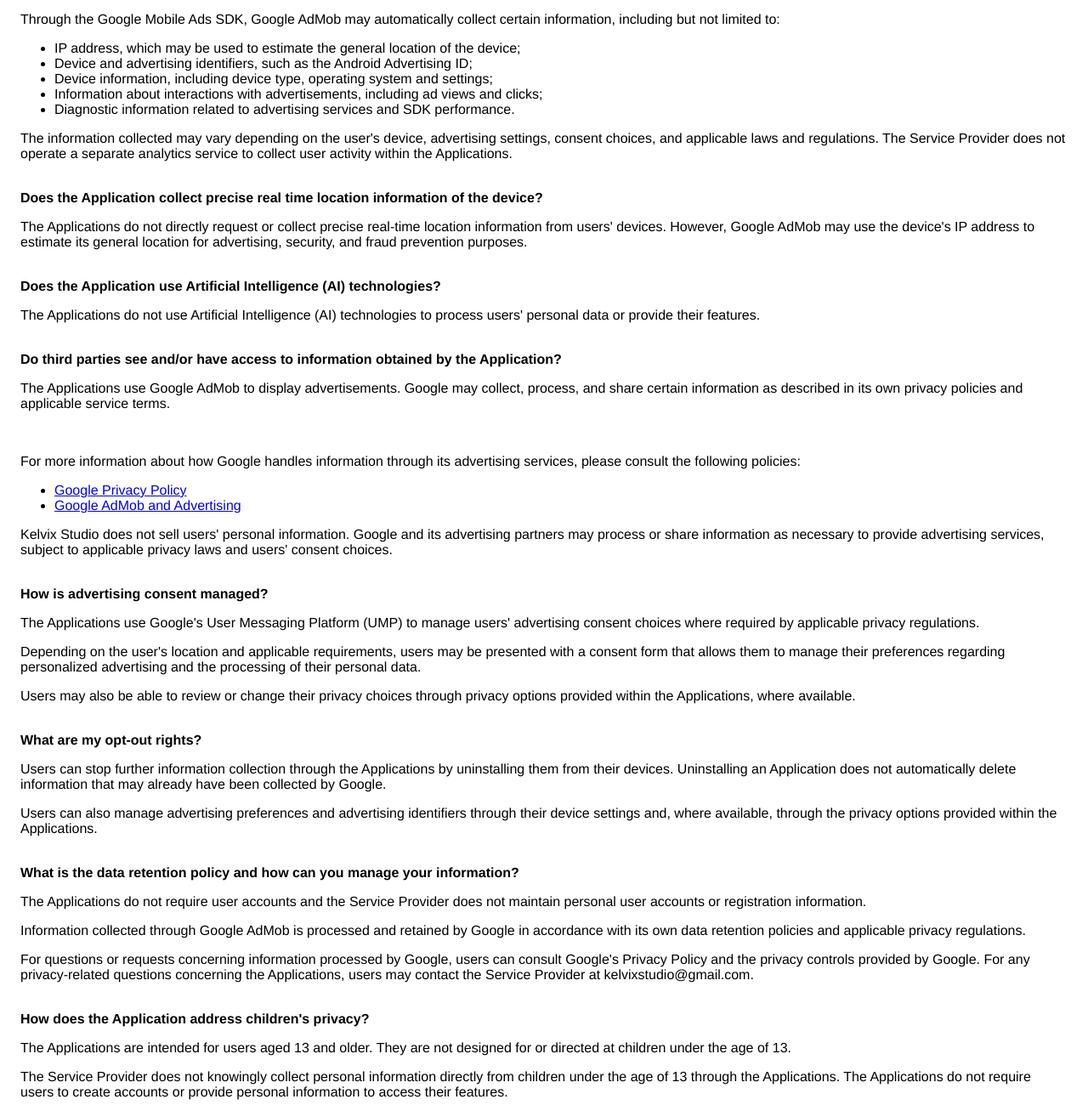
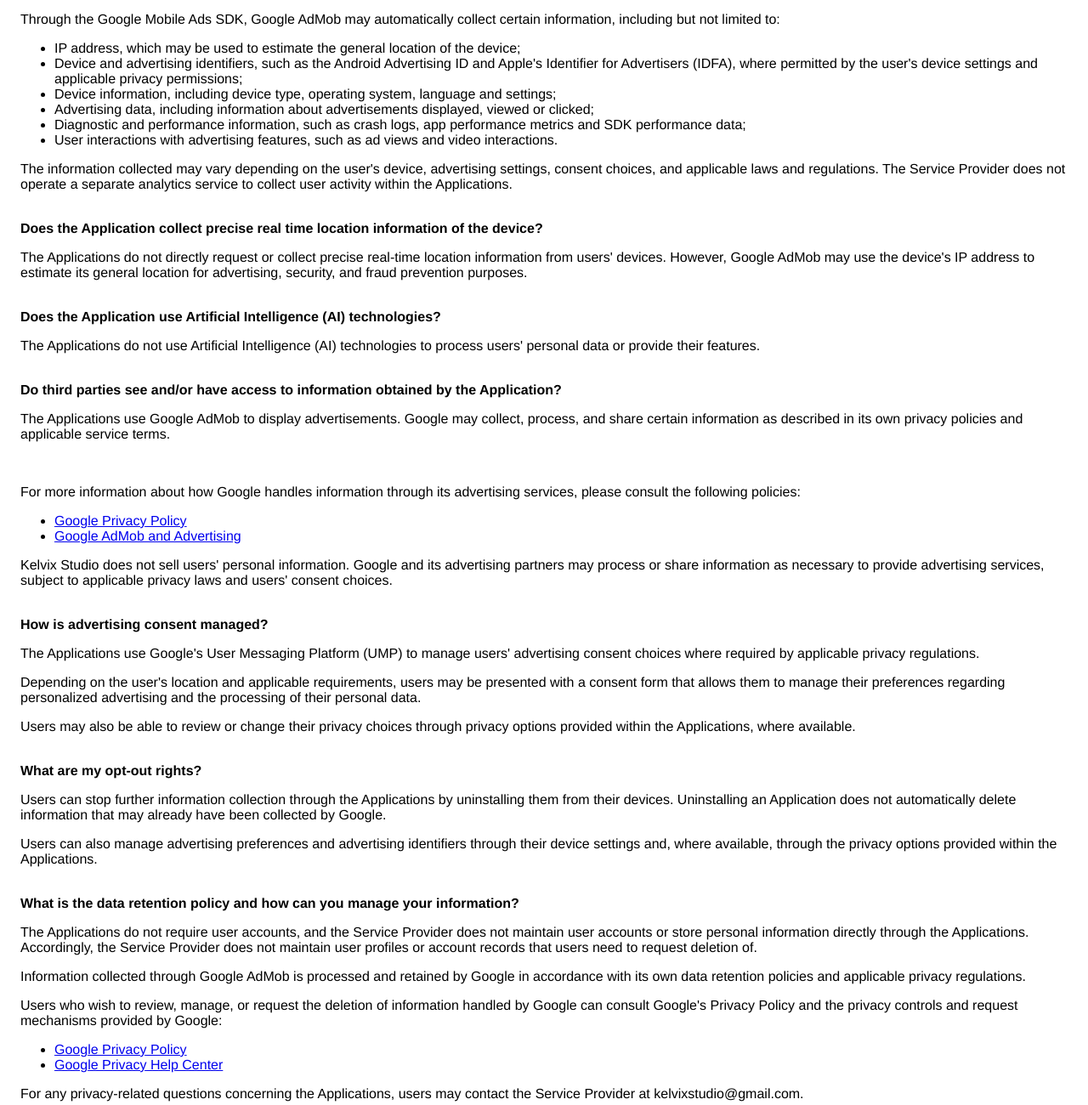
Before and after one commit to kelvixstudio/kelvixstudio-gdpr-privacy-policy, a plain HTML site: page index.html in a window 1280 px wide. Shown: the part 322-1622 px from the top of the page at 85% size. Drawn offline with Linux system fonts and the light colour scheme.

Commit message:
Update index.html
ios support

```diff
--- a/index.html
+++ b/index.html
@@ -18,10 +18,11 @@
     <p>Through the Google Mobile Ads SDK, Google AdMob may automatically collect certain information, including but not limited to:</p>
     <ul>
       <li>IP address, which may be used to estimate the general location of the device;</li>
-      <li>Device and advertising identifiers, such as the Android Advertising ID;</li>
-      <li>Device information, including device type, operating system and settings;</li>
-      <li>Information about interactions with advertisements, including ad views and clicks;</li>
-      <li>Diagnostic information related to advertising services and SDK performance.</li>
+      <li>Device and advertising identifiers, such as the Android Advertising ID and Apple's Identifier for Advertisers (IDFA), where permitted by the user's device settings and applicable privacy permissions;</li>
+      <li>Device information, including device type, operating system, language and settings;</li>
+      <li>Advertising data, including information about advertisements displayed, viewed or clicked;</li>
+      <li>Diagnostic and performance information, such as crash logs, app performance metrics and SDK performance data;</li>
+      <li>User interactions with advertising features, such as ad views and video interactions.</li>
     </ul>
     <p>The information collected may vary depending on the user's device, advertising settings, consent choices, and applicable laws and regulations. The Service Provider does not operate a separate analytics service to collect user activity within the Applications.</p><br>
 
@@ -48,9 +49,15 @@
     <p>Users can also manage advertising preferences and advertising identifiers through their device settings and, where available, through the privacy options provided within the Applications.</p><br>
 
     <strong>What is the data retention policy and how can you manage your information?</strong>
-    <p>The Applications do not require user accounts and the Service Provider does not maintain personal user accounts or registration information.</p>
+    <p>The Applications do not require user accounts, and the Service Provider does not maintain user accounts or store personal information directly through the Applications. Accordingly, the Service Provider does not maintain user profiles or account records that users need to request deletion of.</p>
     <p>Information collected through Google AdMob is processed and retained by Google in accordance with its own data retention policies and applicable privacy regulations.</p>
-    <p>For questions or requests concerning information processed by Google, users can consult Google's Privacy Policy and the privacy controls provided by Google. For any privacy-related questions concerning the Applications, users may contact the Service Provider at kelvixstudio@gmail.com.</p><br>
+    <p>Users who wish to review, manage, or request the deletion of information handled by Google can consult Google's Privacy Policy and the privacy controls and request mechanisms provided by Google:</p>
+
+    <ul>
+      <li><a href="https://policies.google.com/privacy" target="_blank" rel="noopener noreferrer">Google Privacy Policy</a></li>
+      <li><a href="https://support.google.com/policies/answer/9581826" target="_blank" rel="noopener noreferrer">Google Privacy Help Center</a></li>
+    </ul>
+    <p>For any privacy-related questions concerning the Applications, users may contact the Service Provider at kelvixstudio@gmail.com.</p><br>
 
     <strong>How does the Application address children's privacy?</strong>
     <p>The Applications are intended for users aged 13 and older. They are not designed for or directed at children under the age of 13.</p>
@@ -66,7 +73,7 @@
     <strong>How will you be informed of changes to this Privacy Policy?</strong>
     <p>This Privacy Policy may be updated from time to time for any reason. The Service Provider will publish any changes on this page. Users are encouraged to review this page periodically to stay informed about how their information is handled.</p><br>
 
-    <p>This privacy policy is effective as of 2026-11-11</p><br>
+    <p>This privacy policy is effective as of 2026-11-18</p><br>
 
     <strong>How do you give your consent?</strong>
     <p>By using the Applications, you acknowledge this Privacy Policy. Where consent is legally required for advertising or data processing, users will be asked to provide their choices through Google's consent management system.</p>
```
